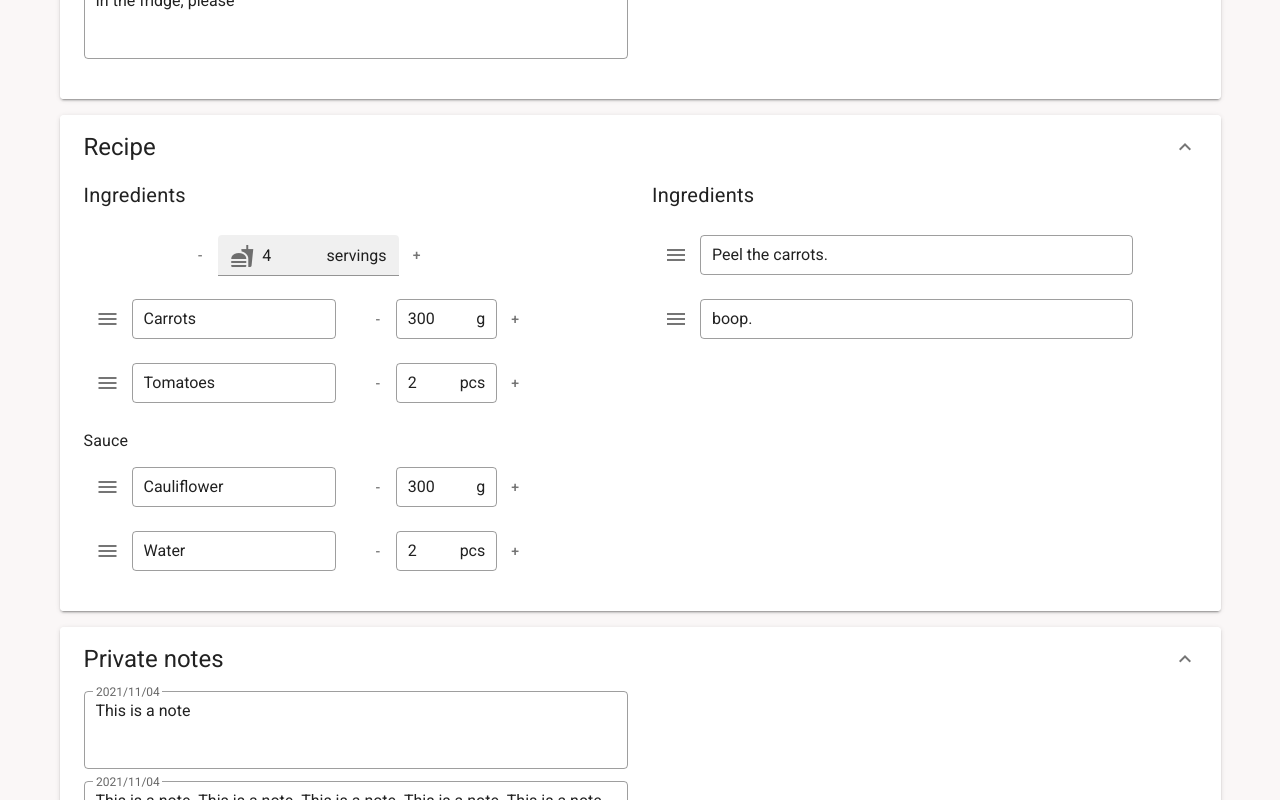
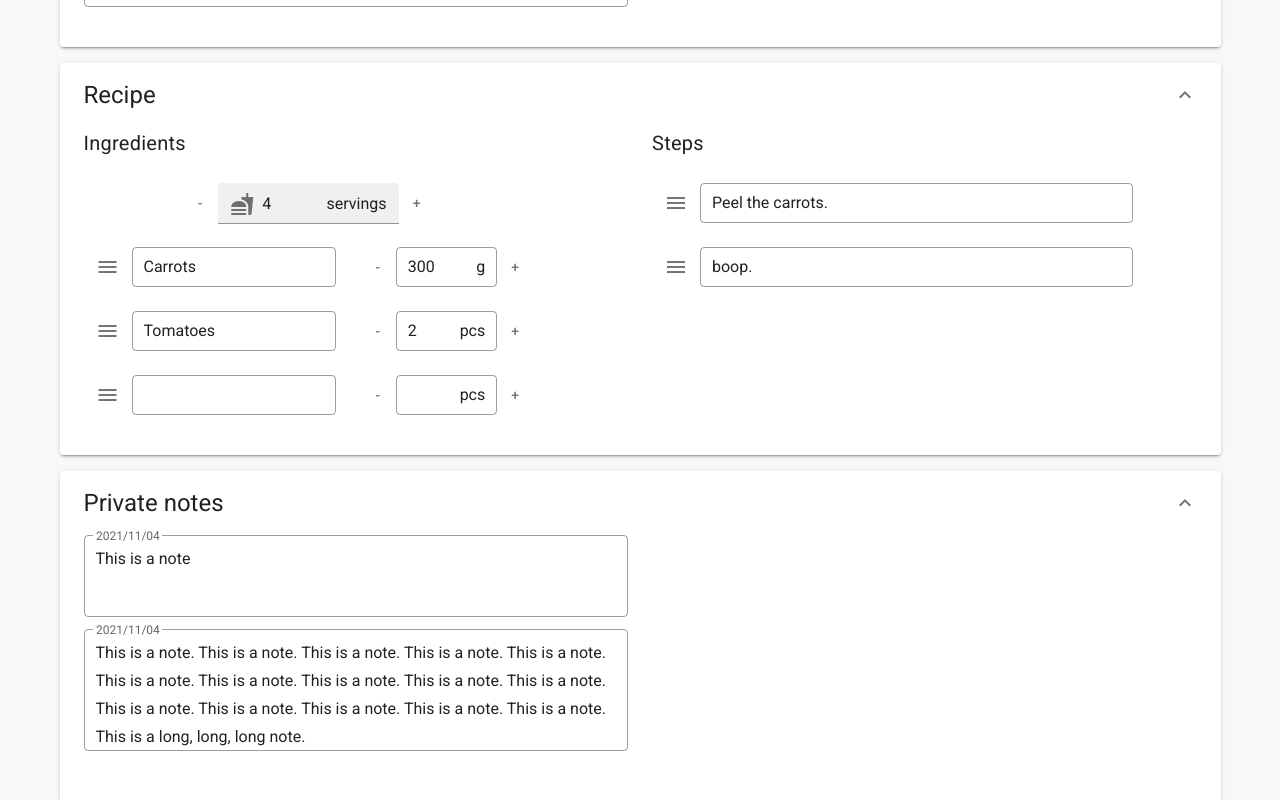
Before and after one commit to camillagejl/re-cpo, a Vue app: page /edit-recipe in a window 1280 px wide. Shown: the part 1200-2000 px from the top of the page. Built offline with nearby package versions, Linux system fonts and the light colour scheme.

Commit message:
Made watcher to add new empty ingredient every time an ingredient is added

```diff
--- a/src/store/index.js
+++ b/src/store/index.js
@@ -41,8 +41,8 @@ export default new Vuex.Store({
               carbohydrates: "17",
               fat: "3",
               salt: "0.8",
-              nutrition_unit: 1
             },
+            nutrition_unit: 1,
             servings: 4,
             description: "I'm a lasagna",
             serving_suggestions: "Eat me",
@@ -69,27 +69,27 @@ export default new Vuex.Store({
                   }
                 ]
               },
-              sauce: {
-                id: 2,
-                order: 2,
-                name: "Sauce",
-                ingredients: [
-                  {
-                    id: 3,
-                    order_number: 1,
-                    name: "Cauliflower",
-                    amount: 300,
-                    unit_id: 2
-                  },
-                  {
-                    id: 4,
-                    order_number: 2,
-                    name: "Water",
-                    amount: 2,
-                    unit_id: 1
-                  }
-                ]
-              }
+              // sauce: {
+              //   id: 2,
+              //   order: 2,
+              //   name: "Sauce",
+              //   ingredients: [
+              //     {
+              //       id: 3,
+              //       order_number: 1,
+              //       name: "Cauliflower",
+              //       amount: 300,
+              //       unit_id: 2
+              //     },
+              //     {
+              //       id: 4,
+              //       order_number: 2,
+              //       name: "Water",
+              //       amount: 2,
+              //       unit_id: 1
+              //     }
+              //   ]
+              // }
             },
             steps: [
               {
--- a/src/views/EditRecipe.vue
+++ b/src/views/EditRecipe.vue
@@ -139,7 +139,7 @@
                   item-value="id"
                   filled
                   dense
-                  v-model="recipeVersion.nutrition.nutrition_unit"
+                  v-model="recipeVersion.nutrition_unit"
                 ></v-select>
 
                 <NutritionInput
@@ -148,7 +148,6 @@
                   v-model="recipeVersion.nutrition[name]"
                   :name="name"
                 ></NutritionInput>
-
               </v-col>
             </v-row>
 
@@ -298,6 +297,7 @@
                   >
                   </RecipeIngredient>
 
+
                 </v-container>
 
               </v-col>
@@ -307,7 +307,7 @@
               <v-col cols="6">
 
                 <h3 class="text-h6 font-weight-regular mb-6">
-                  Ingredients
+                  Steps
                 </h3>
 
                 <RecipeStep
@@ -337,7 +337,6 @@
                   v-model="recipeVersion.notes[i].note"
                   :label="note.date"
                   outlined
-                  dense
                   hide-details
                   rows="3"
                   auto-grow
@@ -429,9 +428,9 @@ export default {
         protein: null,
         carbohydrates: null,
         fat: null,
-        salt: null,
-        nutrition_unit: null
+        salt: null
       },
+      nutrition_unit: null,
       servings: null,
       description: null,
       serving_suggestions: null,
@@ -497,6 +496,41 @@ export default {
       if (parseInt(newValue) > 59) {
         this.workMinutes = this.workMinutes - 60;
         this.workHours = this.workHours + 1;
+      }
+    },
+    "recipeVersion.ingredients": {
+      deep: true,
+      handler(headers) {
+
+        Object.entries(headers).forEach(header => {
+          const lastIngredient = header[1].ingredients.slice(-1)[0];
+          console.log(lastIngredient);
+
+          if (
+            lastIngredient.name !== null ||
+            lastIngredient.amount !== null
+          ) {
+            console.log("ad!")
+            const newIngredient = {
+              id: null,
+              order_number: 7,
+              name: null,
+              amount: null,
+              unit_id: 1
+            };
+
+            this.recipeVersion.ingredients[header[0]].ingredients.push(newIngredient);
+          }
+
+        });
+
+        // headers.forEach(header => {
+        //   console.log(header);
+        // });
+
+        // if (this.recipeVersion.ingredients.slice(-1)[0]) {
+        //   console.log("Hi there");
+        // }
       }
     }
   },
@@ -565,6 +599,7 @@ export default {
     // ---
 
     this.recipeVersion.nutrition = recipeVersionFromStore.nutrition;
+    this.recipeVersion.nutrition_unit = recipeVersionFromStore.nutrition_unit;
 
     this.recipeVersion.time = recipeVersionFromStore.time;
     this.recipeVersion.description = recipeVersionFromStore.description;
```
